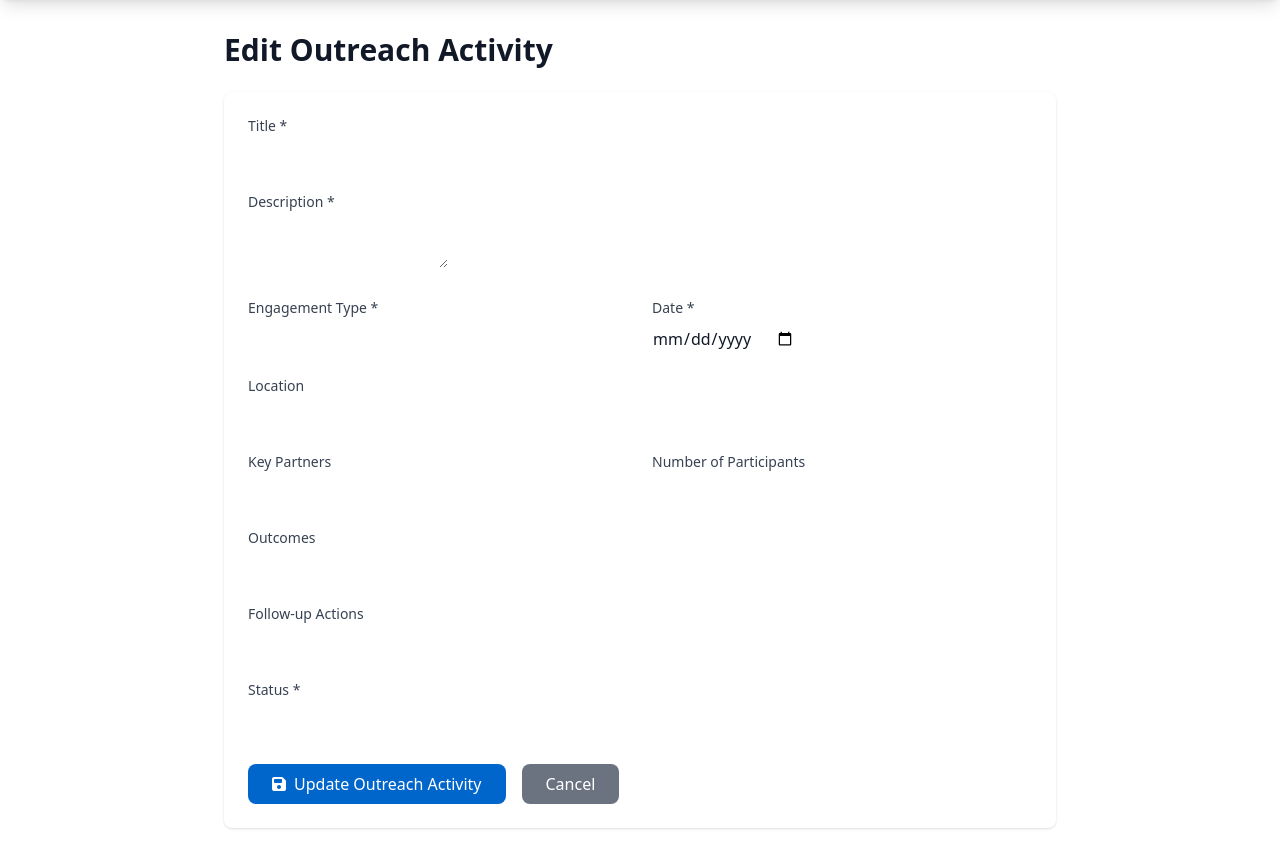
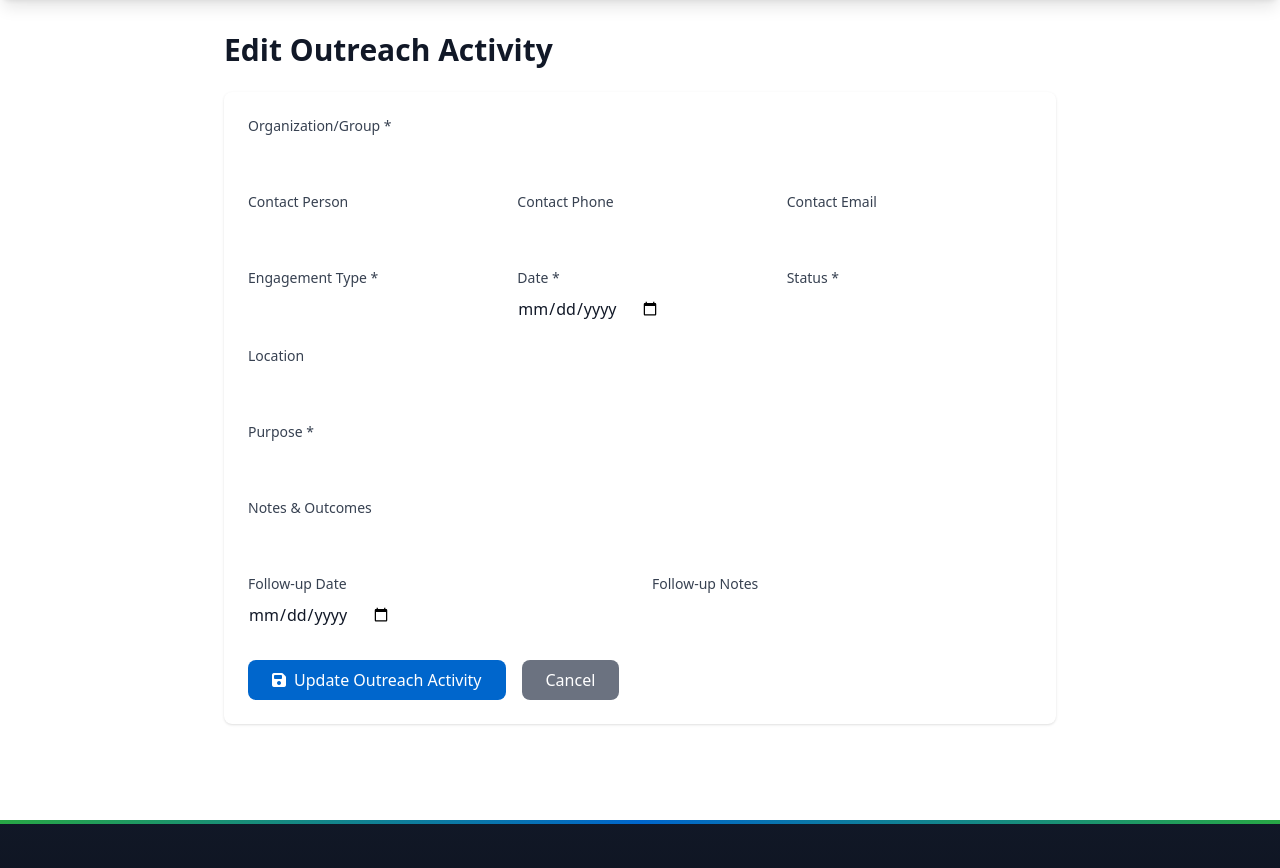
Before and after one commit to Kebbiconnect/kconnect, a Django app: template templates/staff/outreach/edit.html in a window 1280 px wide. Shown: the part 64-932 px from the top of the page. Run offline with Django 5.2, Linux system fonts and the light colour scheme; the template is opened without the code that fills it, so the values that code supplies are empty, except form fields; tables that the repository leaves empty hold one stand-in row (values such as "Sample post"); form fields are guessed from the names that the template uses; some libraries are stand-ins or nearby versions.

Commit message:
Update outreach and ward meeting forms with new fields and improved labels
Refactors outreach forms to include organization, contact details, and status fields, and renames 'notes' to 'minutes' in ward meeting forms, along with adjustments to role checks and engagement type filtering.

Replit-Commit-Author: Agent
Replit-Commit-Session-Id: 086b93f1-377c-4e69-aa8e-f419835a83f8
Replit-Commit-Checkpoint-Type: intermediate_checkpoint

```diff
--- a/templates/staff/outreach/delete.html
+++ b/templates/staff/outreach/delete.html
@@ -11,8 +11,8 @@
             <p class="text-gray-600 dark:text-gray-400 mb-4">Are you sure you want to delete this outreach activity?</p>
 
             <div class="bg-gray-100 dark:bg-gray-700 rounded-lg p-4">
-                <h3 class="text-lg font-bold text-gray-900 dark:text-white mb-2">{{ outreach.title }}</h3>
-                <p class="text-gray-600 dark:text-gray-400 mb-2">{{ outreach.description|truncatewords:30 }}</p>
+                <h3 class="text-lg font-bold text-gray-900 dark:text-white mb-2">{{ outreach.organization }}</h3>
+                <p class="text-gray-600 dark:text-gray-400 mb-2">{{ outreach.purpose|truncatewords:30 }}</p>
                 <div class="text-sm text-gray-500 dark:text-gray-400">
                     <p><strong>Date:</strong> {{ outreach.date|date:"M d, Y" }}</p>
                     <p><strong>Type:</strong> {{ outreach.get_engagement_type_display }}</p>
--- a/templates/staff/outreach/edit.html
+++ b/templates/staff/outreach/edit.html
@@ -12,26 +12,48 @@
 
             <div class="space-y-6">
                 <div>
-                    <label for="{{ form.title.id_for_label }}" class="block text-sm font-medium text-gray-700 dark:text-gray-300 mb-2">
-                        Title *
+                    <label for="{{ form.organization.id_for_label }}" class="block text-sm font-medium text-gray-700 dark:text-gray-300 mb-2">
+                        Organization/Group *
                     </label>
-                    {{ form.title }}
-                    {% if form.title.errors %}
-                        <p class="mt-1 text-sm text-red-600">{{ form.title.errors.0 }}</p>
+                    {{ form.organization }}
+                    {% if form.organization.errors %}
+                        <p class="mt-1 text-sm text-red-600">{{ form.organization.errors.0 }}</p>
+                    {% endif %}
+                </div>
+
+                <div class="grid grid-cols-1 md:grid-cols-3 gap-6">
+                    <div>
+                        <label for="{{ form.contact_person.id_for_label }}" class="block text-sm font-medium text-gray-700 dark:text-gray-300 mb-2">
+                            Contact Person
+                        </label>
+                        {{ form.contact_person }}
+                        {% if form.contact_person.errors %}
+                            <p class="mt-1 text-sm text-red-600">{{ form.contact_person.errors.0 }}</p>
                         {% endif %}
                     </div>
 
                     <div>
-                    <label for="{{ form.description.id_for_label }}" class="block text-sm font-medium text-gray-700 dark:text-gray-300 mb-2">
-                        Description *
+                        <label for="{{ form.contact_phone.id_for_label }}" class="block text-sm font-medium text-gray-700 dark:text-gray-300 mb-2">
+                            Contact Phone
                         </label>
-                    {{ form.description }}
-                    {% if form.description.errors %}
-                        <p class="mt-1 text-sm text-red-600">{{ form.description.errors.0 }}</p>
+                        {{ form.contact_phone }}
+                        {% if form.contact_phone.errors %}
+                            <p class="mt-1 text-sm text-red-600">{{ form.contact_phone.errors.0 }}</p>
                         {% endif %}
                     </div>
 
-                <div class="grid grid-cols-1 md:grid-cols-2 gap-6">
+                    <div>
+                        <label for="{{ form.contact_email.id_for_label }}" class="block text-sm font-medium text-gray-700 dark:text-gray-300 mb-2">
+                            Contact Email
+                        </label>
+                        {{ form.contact_email }}
+                        {% if form.contact_email.errors %}
+                            <p class="mt-1 text-sm text-red-600">{{ form.contact_email.errors.0 }}</p>
+                        {% endif %}
+                    </div>
+                </div>
+
+                <div class="grid grid-cols-1 md:grid-cols-3 gap-6">
                     <div>
                         <label for="{{ form.engagement_type.id_for_label }}" class="block text-sm font-medium text-gray-700 dark:text-gray-300 mb-2">
                             Engagement Type *
@@ -51,6 +73,16 @@
                             <p class="mt-1 text-sm text-red-600">{{ form.date.errors.0 }}</p>
                         {% endif %}
                     </div>
+
+                    <div>
+                        <label for="{{ form.status.id_for_label }}" class="block text-sm font-medium text-gray-700 dark:text-gray-300 mb-2">
+                            Status *
+                        </label>
+                        {{ form.status }}
+                        {% if form.status.errors %}
+                            <p class="mt-1 text-sm text-red-600">{{ form.status.errors.0 }}</p>
+                        {% endif %}
+                    </div>
                 </div>
 
                 <div>
@@ -63,56 +95,46 @@
                     {% endif %}
                 </div>
 
-                <div class="grid grid-cols-1 md:grid-cols-2 gap-6">
                 <div>
-                        <label for="{{ form.key_partners.id_for_label }}" class="block text-sm font-medium text-gray-700 dark:text-gray-300 mb-2">
-                            Key Partners
+                    <label for="{{ form.purpose.id_for_label }}" class="block text-sm font-medium text-gray-700 dark:text-gray-300 mb-2">
+                        Purpose *
                     </label>
-                        {{ form.key_partners }}
-                        {% if form.key_partners.errors %}
-                            <p class="mt-1 text-sm text-red-600">{{ form.key_partners.errors.0 }}</p>
+                    {{ form.purpose }}
+                    {% if form.purpose.errors %}
+                        <p class="mt-1 text-sm text-red-600">{{ form.purpose.errors.0 }}</p>
                     {% endif %}
                 </div>
 
                 <div>
-                        <label for="{{ form.number_of_participants.id_for_label }}" class="block text-sm font-medium text-gray-700 dark:text-gray-300 mb-2">
-                            Number of Participants
+                    <label for="{{ form.notes.id_for_label }}" class="block text-sm font-medium text-gray-700 dark:text-gray-300 mb-2">
+                        Notes & Outcomes
                     </label>
-                        {{ form.number_of_participants }}
-                        {% if form.number_of_participants.errors %}
-                            <p class="mt-1 text-sm text-red-600">{{ form.number_of_participants.errors.0 }}</p>
+                    {{ form.notes }}
+                    {% if form.notes.errors %}
+                        <p class="mt-1 text-sm text-red-600">{{ form.notes.errors.0 }}</p>
                     {% endif %}
                 </div>
-                </div>
 
+                <div class="grid grid-cols-1 md:grid-cols-2 gap-6">
                     <div>
-                    <label for="{{ form.outcomes.id_for_label }}" class="block text-sm font-medium text-gray-700 dark:text-gray-300 mb-2">
-                        Outcomes
+                        <label for="{{ form.follow_up_date.id_for_label }}" class="block text-sm font-medium text-gray-700 dark:text-gray-300 mb-2">
+                            Follow-up Date
                         </label>
-                    {{ form.outcomes }}
-                    {% if form.outcomes.errors %}
-                        <p class="mt-1 text-sm text-red-600">{{ form.outcomes.errors.0 }}</p>
+                        {{ form.follow_up_date }}
+                        {% if form.follow_up_date.errors %}
+                            <p class="mt-1 text-sm text-red-600">{{ form.follow_up_date.errors.0 }}</p>
                         {% endif %}
                     </div>
 
                     <div>
-                    <label for="{{ form.follow_up_actions.id_for_label }}" class="block text-sm font-medium text-gray-700 dark:text-gray-300 mb-2">
-                        Follow-up Actions
+                        <label for="{{ form.follow_up_notes.id_for_label }}" class="block text-sm font-medium text-gray-700 dark:text-gray-300 mb-2">
+                            Follow-up Notes
                         </label>
-                    {{ form.follow_up_actions }}
-                    {% if form.follow_up_actions.errors %}
-                        <p class="mt-1 text-sm text-red-600">{{ form.follow_up_actions.errors.0 }}</p>
+                        {{ form.follow_up_notes }}
+                        {% if form.follow_up_notes.errors %}
+                            <p class="mt-1 text-sm text-red-600">{{ form.follow_up_notes.errors.0 }}</p>
                         {% endif %}
                     </div>
-
-                <div>
-                    <label for="{{ form.status.id_for_label }}" class="block text-sm font-medium text-gray-700 dark:text-gray-300 mb-2">
-                        Status *
-                    </label>
-                    {{ form.status }}
-                    {% if form.status.errors %}
-                        <p class="mt-1 text-sm text-red-600">{{ form.status.errors.0 }}</p>
-                    {% endif %}
                 </div>
             </div>
 
```
Also changed, not shown: templates/staff/outreach/create.html (+64 -42 lines), templates/staff/outreach/list.html (+14 -12 lines), templates/staff/ward_meetings/create.html (+5 -5 lines), templates/staff/ward_meetings/edit.html (+5 -5 lines), templates/staff/ward_meetings/list.html (+6 -6 lines). Lines whose indentation alone changed are shown as unchanged.
